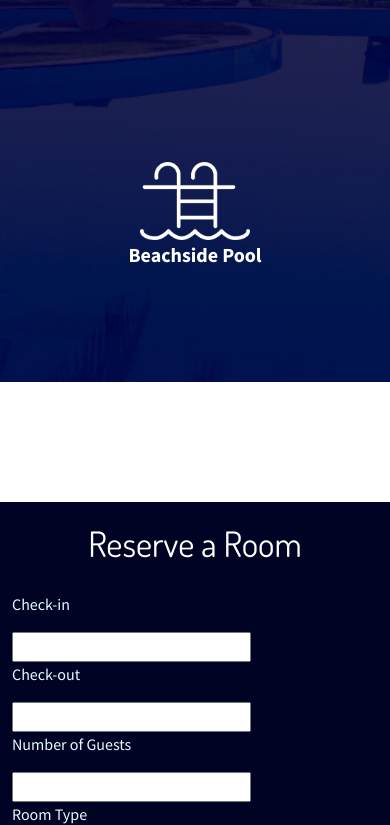
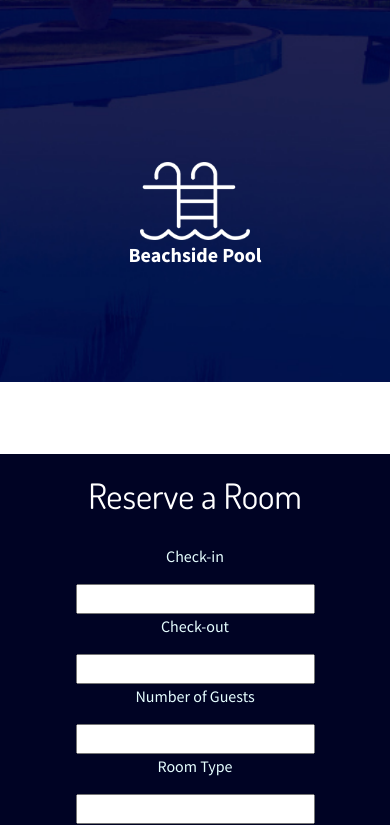
Before and after one commit to Brand0nLe/LeBChallenge5HamsterHotel, a plain HTML site: page index.html in a window 390 px wide. Shown: the part 6999-7824 px from the top of the page. Drawn offline with nearby package versions, Linux system fonts and the light colour scheme.

Commit message:
Fixed centering on 991px and 768px

```diff
--- a/CSS/style.css
+++ b/CSS/style.css
@@ -13,7 +13,6 @@
   font-family: DosisRegular;
   src: url(../fonts/Dosis-Regular.ttf)
 }
-
 /* end fonts */
 
 
@@ -48,7 +47,6 @@ html {
   color: #E5FEFF;
   outline-offset: -6px;
 }
-
 /* End nav bar code */
 
 
@@ -94,8 +92,10 @@ html {
   color: #E5FEFF;
   padding-bottom: 50px;
 }
+/* header picture and text code end */
 
-/* header picture and text code end */
+
+
 
 /* start hamster paradise section */
 .hamsterparadise1 {
@@ -107,8 +107,8 @@ html {
   font-size: 16px;
   font-family: SourceSansProRegular;
 }
+/* end hamster paradise section */
 
-/* end hamster paradise section */
 
 
 
@@ -177,8 +177,9 @@ html {
 .card {
   border-radius: 0;
 }
+/* end code for Room section with 3 vertical cards */
 
-/* end code for Room section with 3 vertical cards */
+
 
 
 
@@ -243,26 +244,22 @@ html {
 .amenitiestext1 {
   font-size: 35px;
   font-family: DosisRegular;
-  color:#FFFFFF;
+  color: #FFFFFF;
 }
 
 .amenitiestext2 {
   font-size: 16px;
   font-family: SourceSansProRegular;
-  color:#FFFFFF;
+  color: #FFFFFF;
 }
 
 .amenitiestext3 {
   font-size: 20px;
   font-family: SourceSansProBold;
-  color:#FFFFFF;
+  color: #FFFFFF;
   text-align: center;
 }
 /* END AMENITIES */
-
-
-
-
 
 
 
@@ -286,27 +283,20 @@ html {
 .reserveroomtitle {
   font-size: 35px;
   font-family: DosisRegular;
-  color:#FFFFFF;
+  color: #FFFFFF;
 }
 
 .reservetext {
   font-size: 16px;
   font-family: SourceSansProRegular;
-  color:#E5FEFF;
+  color: #E5FEFF;
 }
 
 .reservebtntext {
   font-size: 20px;
   font-family: SourceSansProBold;
 }
-.pb-3{
-  display: flex;
-  justify-content: center;
-}
 /* End of reservations code */
-
-
-
 
 
 
@@ -322,12 +312,13 @@ html {
   color: white;
   text-align: center;
 }
-.footertext1{
+
+.footertext1 {
   font-size: 16px;
   font-family: SourceSansProRegular;
 }
 
-.footertext2{
+.footertext2 {
   font-size: 16px;
   font-family: SourceSansProRegular;
 }
@@ -337,8 +328,39 @@ html {
 
 
 /* @MEDIA CODE STARTS HERE */
+@media only screen and (max-width: 991px) {
+  .reservetext {
+    display: flex;
+    align-items: center;
+    justify-content: center;
+  }
+  .col-lg-2,
+  .col-lg-3{
+    display: flex;
+    align-items: center;
+    justify-content: center;
+    flex-direction: column;
+  }
+}
+
+@media only screen and (max-width: 768px) {
+  .reservetext{
+    display: flex;
+    align-items: center;
+    justify-content: center;
+  }
+
+  .col-lg-2,
+  .col-lg-3{
+    display: flex;
+    align-items: center;
+    justify-content: center;
+    flex-direction: column;
+  }
+}
+
 @media only screen and (max-height: 768px) {
-  .herotext2{
+  .herotext2 {
     padding-top: 10px;
     padding-bottom: 10px;
   }
--- a/index.html
+++ b/index.html
@@ -310,33 +310,33 @@ HTML/CSS/Bootstrap project where we recreate a prototype "Hamster Hotel" as best
 
     <!-- start row 10 Reserve a Room -->
 
-    <div class="container py-5 ">
+    <div class="container">
         <div class="row">
             <div class="col-lg-12 reservebackground d-flex justify-content-center">
                 <h1 class=" reserveroomtitle">Reserve a Room</h1>
             </div>
         </div>
-        <div class="row pb-3 reservebackground smallcenter">
+        <div class="row pb-3 reservebackground">
             <div class="col-1"></div>
-            <div class="col-lg-2 col-xs-12 ">
+            <div class="col-lg-2 col-xs-12">
                 <p class="reservetext">Check-in</p>
-                <input type="text">
+                <input type="text" id="centerid">
             </div>
             <div class="col-lg-2 col-xs-12">
                 <p class="reservetext">Check-out</p>
-                <input type="text">
+                <input type="text" id="centerid">
             </div>
             <div class="col-lg-2 col-xs-12">
                 <p class="reservetext">Number of Guests</p>
-                <input type="text">
+                <input type="text" id="centerid">
             </div>
             <div class="col-lg-2 col-xs-12">
                 <p class="reservetext">Room Type</p>
-                <input type="text">
+                <input type="text" id="centerid">
             </div>
             <div class="col-lg-3 col-xs-12">
                 <br>
-                <button type="button" class="btn btn-primary  reservebtntext">Check Availability</button>
+                <button type="button" class="btn btn-primary reservebtntext">Check Availability</button>
             </div>
         </div>
 
@@ -348,7 +348,7 @@ HTML/CSS/Bootstrap project where we recreate a prototype "Hamster Hotel" as best
     </div>
     <!-- End row 10 Reserve a room -->
 
-
+<BR><BR><BR>
     <!-- footer starts here -->
     <div class="footer">
         <div class="container-fluid d-flex justify-content-center">
```
